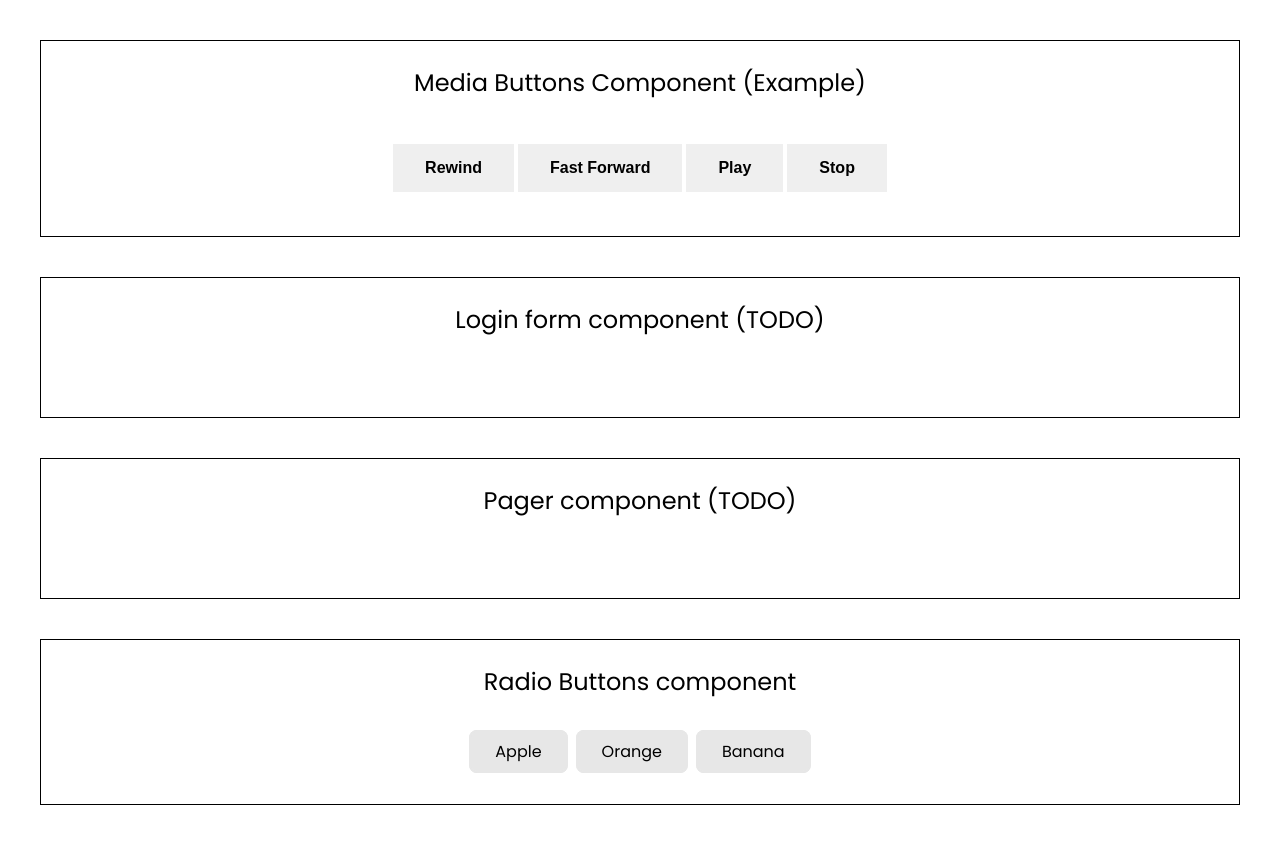
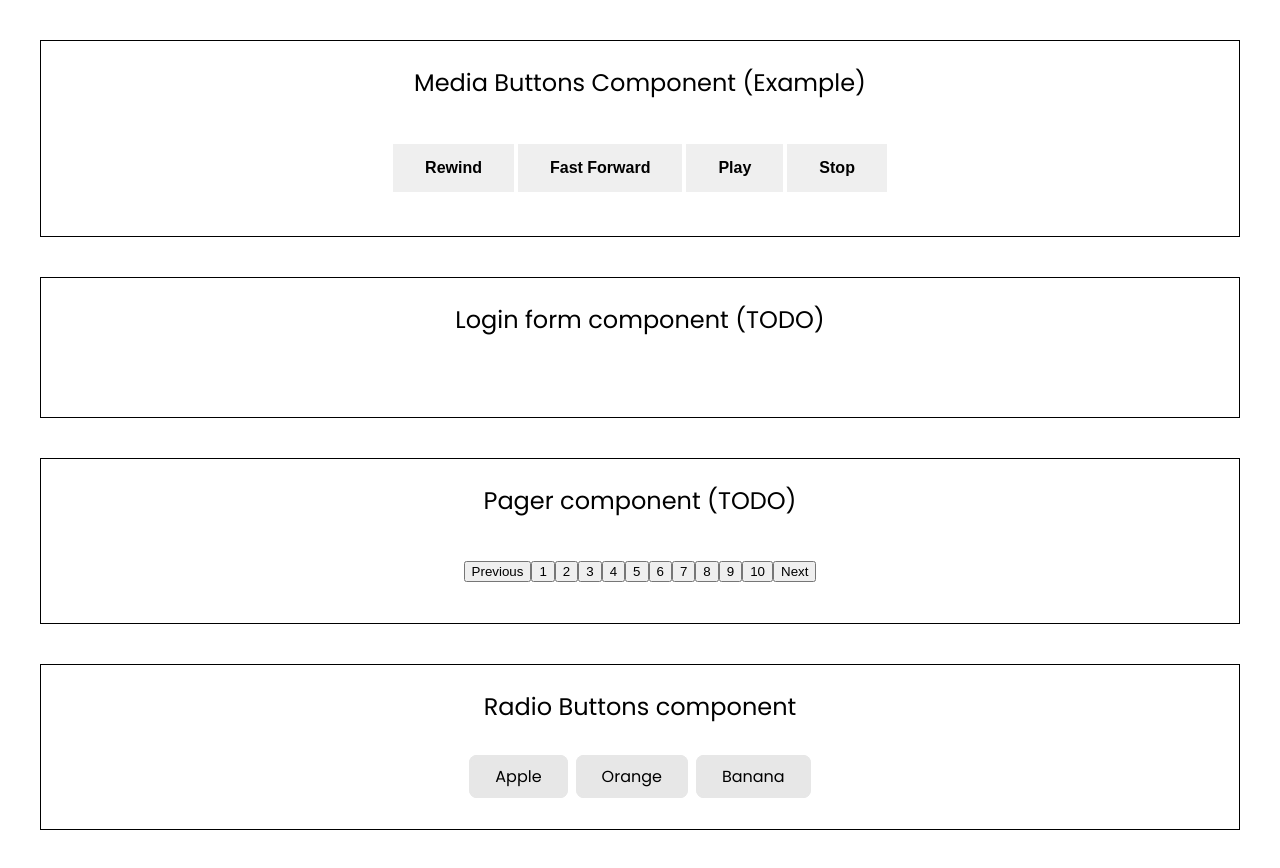
Before and after one commit to prof-tejera/homework-3-itsweebs, a React (Create React App) app: page / in a window 1280 px wide. Before the commit the page ends 845 px from the top, so only its background shows below. Built offline with nearby package versions, Linux system fonts and the light colour scheme.

Commit message:
created pager component

```diff
--- a/src/Pager/Pager.js
+++ b/src/Pager/Pager.js
@@ -1,7 +1,48 @@
+import React, { useState } from "react";
 import "./Pager.css";
 
 const Pager = () => {
-  return null;
+  const [activePage, setActivePage] = useState(null);
+
+  const handleClick = (type) => {
+    setActivePage(type);
+  };
+
+  const pageNumbers = () => {
+    const numbers = [];
+
+    for (let i = 1; i <= 10; i++) {
+      numbers.push(
+        <button
+          key={i}
+          active={activePage === (i)}
+          onClick={() => handleClick(i)}
+        >
+          {i}
+        </button>
+      );
+    }
+
+    return numbers;
+  };
+
+  return (
+    <div className="pager">
+      <button
+        onClick={() => handleClick(activePage - 1)}
+        disabled={activePage === 1}
+      >
+        Previous
+      </button>
+      {pageNumbers()}
+      <button
+        onClick={() => handleClick(activePage + 1)}
+        disabled={activePage === 10}
+      >
+        Next
+      </button>
+    </div>
+  );
 };
 
 export default Pager;
```
